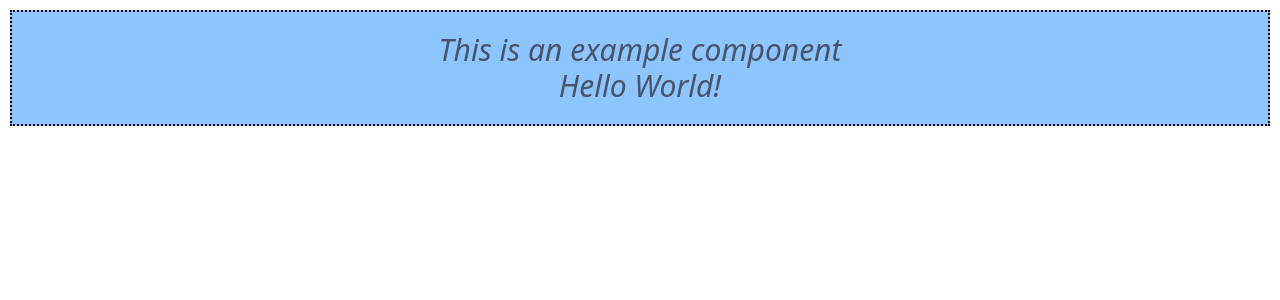
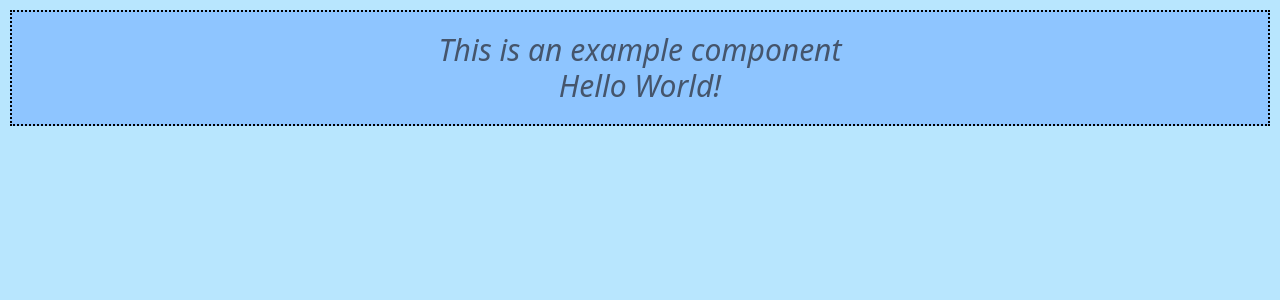
Before and after one commit to d1vij/vite-react-tailwind-template, a React (Vite) app: page / in a window 1280 px wide. Shown: the top 300 px of the page. Built offline with nearby package versions, Linux system fonts and the light colour scheme.

Commit message:
Fix scss + tailwind not running together

```diff
--- a/src/components/Example/example.module.d.scss.ts
+++ b/src/components/Example/example.module.d.scss.ts
@@ -1,4 +1,4 @@
 declare const classNames: {
-    readonly example: "example";
+  readonly example: "example";
 };
 export default classNames;
--- a/src/index.scss
+++ b/src/index.scss
@@ -1,4 +1,5 @@
-@import "tailwindcss";
+/* referencing loaded tailwindcss */
+@use "@/tailwind.css";
 
 :root {
     font-synthesis: none;
@@ -6,3 +7,12 @@
     -webkit-font-smoothing: antialiased;
     -moz-osx-font-smoothing: grayscale;
 }
+
+/* Using scss + tailwindcss together */
+@mixin khichadi {
+    @apply bg-sky-200;
+}
+
+body {
+    @include khichadi;
+}
--- a/src/main.tsx
+++ b/src/main.tsx
@@ -1,7 +1,8 @@
 import { StrictMode } from "react";
 import { createRoot } from "react-dom/client";
-import "./index.scss";
-import App from "./App.tsx";
+
+import "@/index.scss";
+import App from "@/App.tsx";
 
 createRoot(document.getElementById("root")!).render(
     <StrictMode>
--- a/src/styles/colors.scss
+++ /dev/null
@@ -1 +0,0 @@
-/* App colors */
--- /dev/null
+++ b/src/tailwind.css
@@ -0,0 +1,2 @@
+/* Loader for tailwindcss since directly importing tailwindcss into the scss files break intellisence for both */
+@import "tailwindcss";
```
Also changed, not shown: 1 other file (tests, documents, lock files or other folders).
